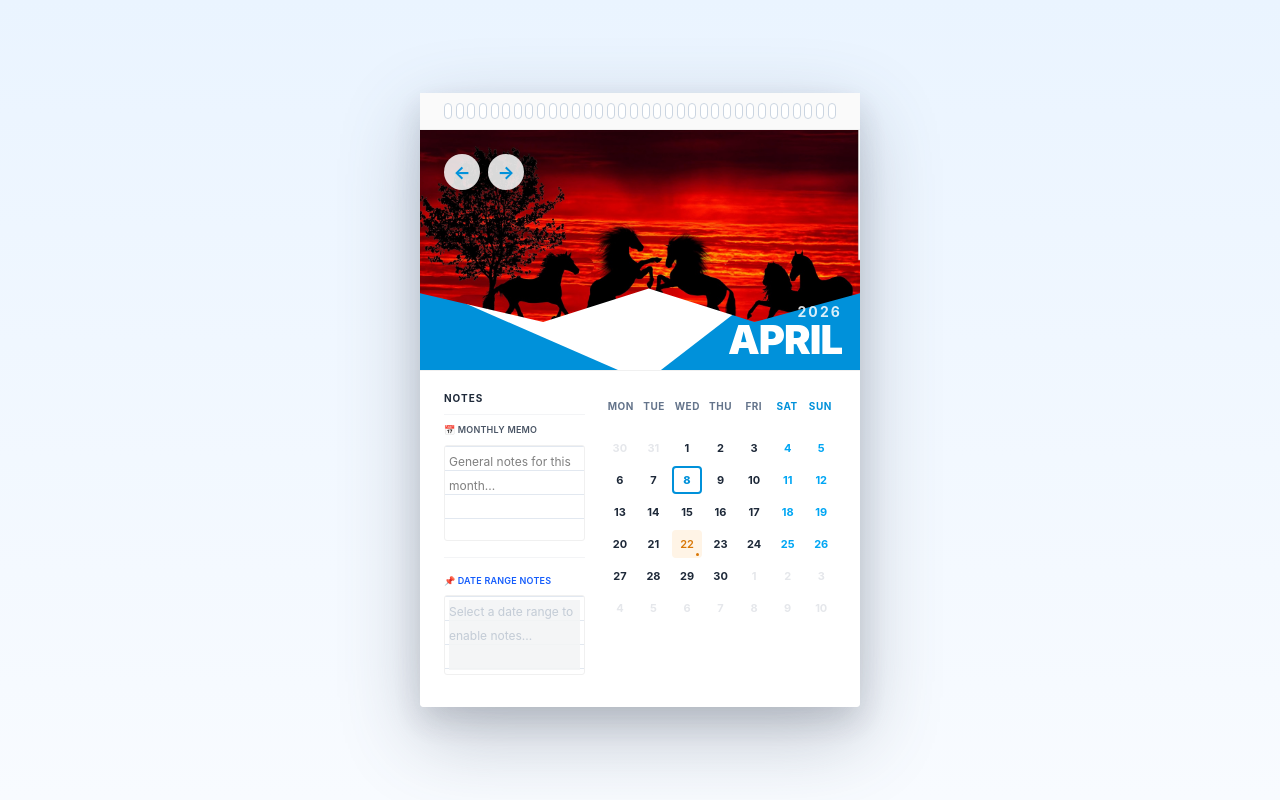
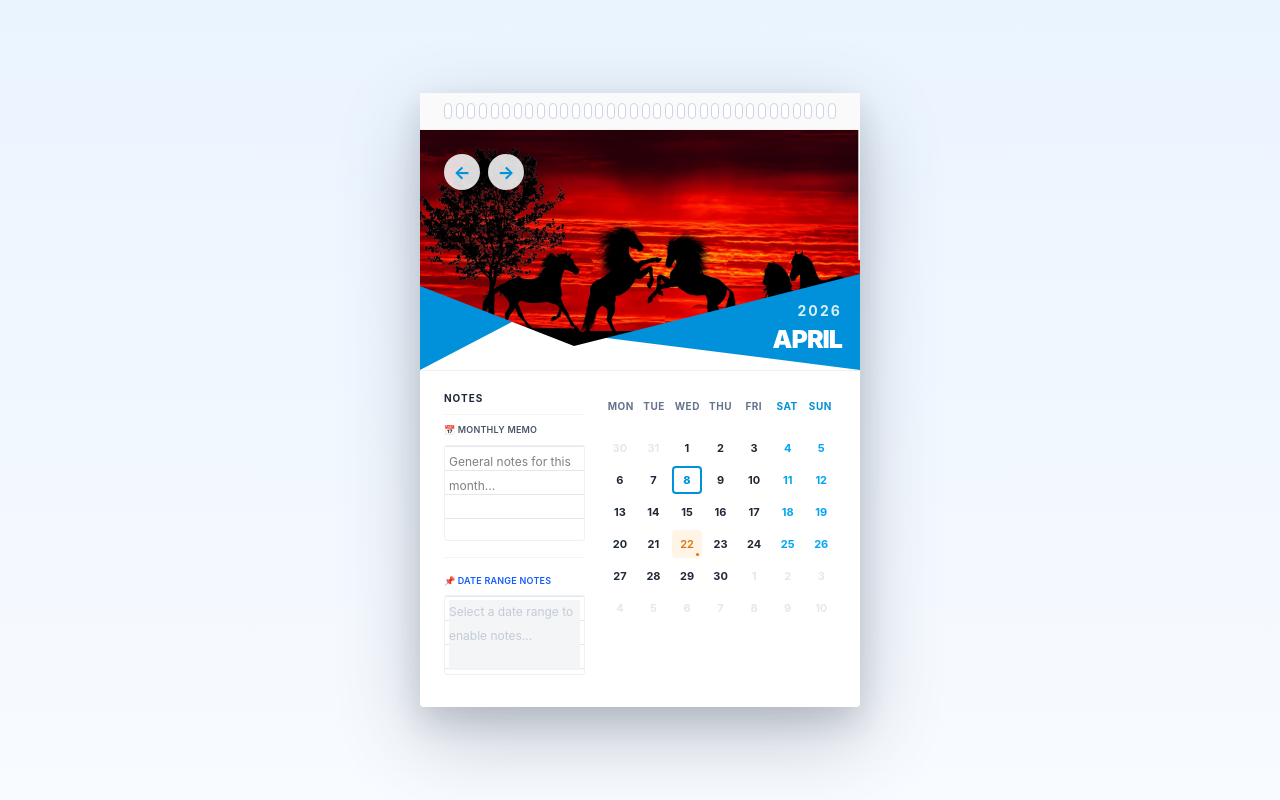
Before and after one commit to Girish2819/Wall-Calendar, a React (Vite) app in the folder calendar-app/: page / in a window 1280 px wide. Built offline with nearby package versions, Linux system fonts and the light colour scheme.

Commit message:
updated calendar

```diff
--- a/calendar-app/src/App.css
+++ b/calendar-app/src/App.css
@@ -96,16 +96,15 @@ body {
   width: 100%;
   height: 100%;
   object-fit: cover;
-  /* Precisely mapped to create the 2-dip "W" shape [cite: 5, 6] */
+  /* This creates the "W" mountain shape [cite: 5, 27] */
   clip-path: polygon(
-    0% 0%, 100% 0%, 100% 68%,
-    76% 80%, 52% 66%, 28% 80%,
-    0% 68%
+    0% 0%, 100% 0%, 100% 55%,
+    100% 72%, 100% 60%, 35% 90%,
+    0% 65%
   );
   z-index: 2;
   position: relative;
 }
-
 .blue-accent-left {
   position: absolute;
   bottom: 0;
@@ -113,7 +112,7 @@ body {
   width: 45%;
   height: 48%;
   background: #0091da;
-  clip-path: polygon(0 100%, 100% 100%, 0 25%);
+  clip-path: polygon(0 100%, 100% 10%, 0 25%);
   z-index: 1;
 }
 
@@ -124,7 +123,7 @@ body {
   width: 58%;
   height: 64%;
   background: #0091da;
-  clip-path: polygon(100% 100%, 100% 0%, 22% 100%);
+  clip-path: polygon(100% 100%, 100% 10%, 0% 79%);
   z-index: 1;
 }
 
@@ -146,11 +145,11 @@ body {
 }
 
 .month-label {
-  font-size: 40px;
+  font-size: 25px;
   font-weight: 900;
   text-transform: uppercase;
   margin: 0;
-  line-height: 0.9;
+  line-height: 1.o;
   letter-spacing: -1px;
 }
 
```
